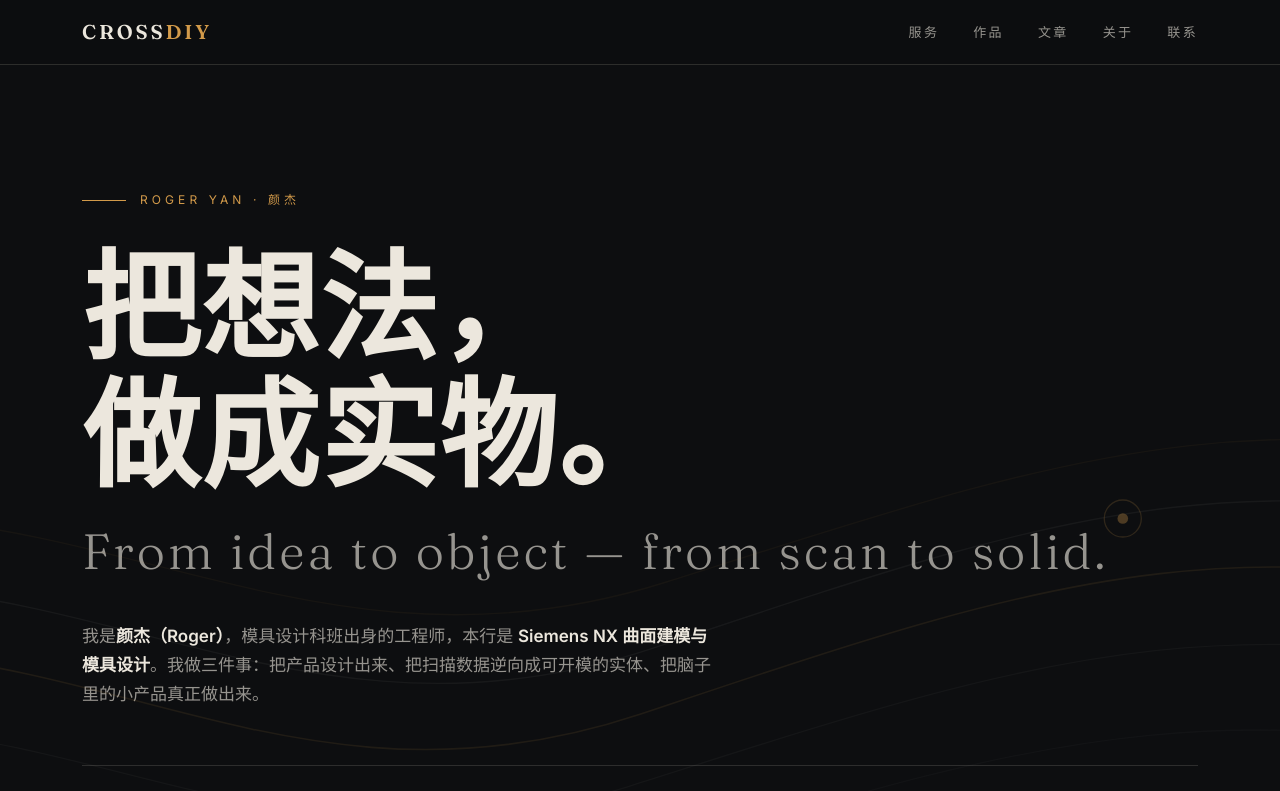
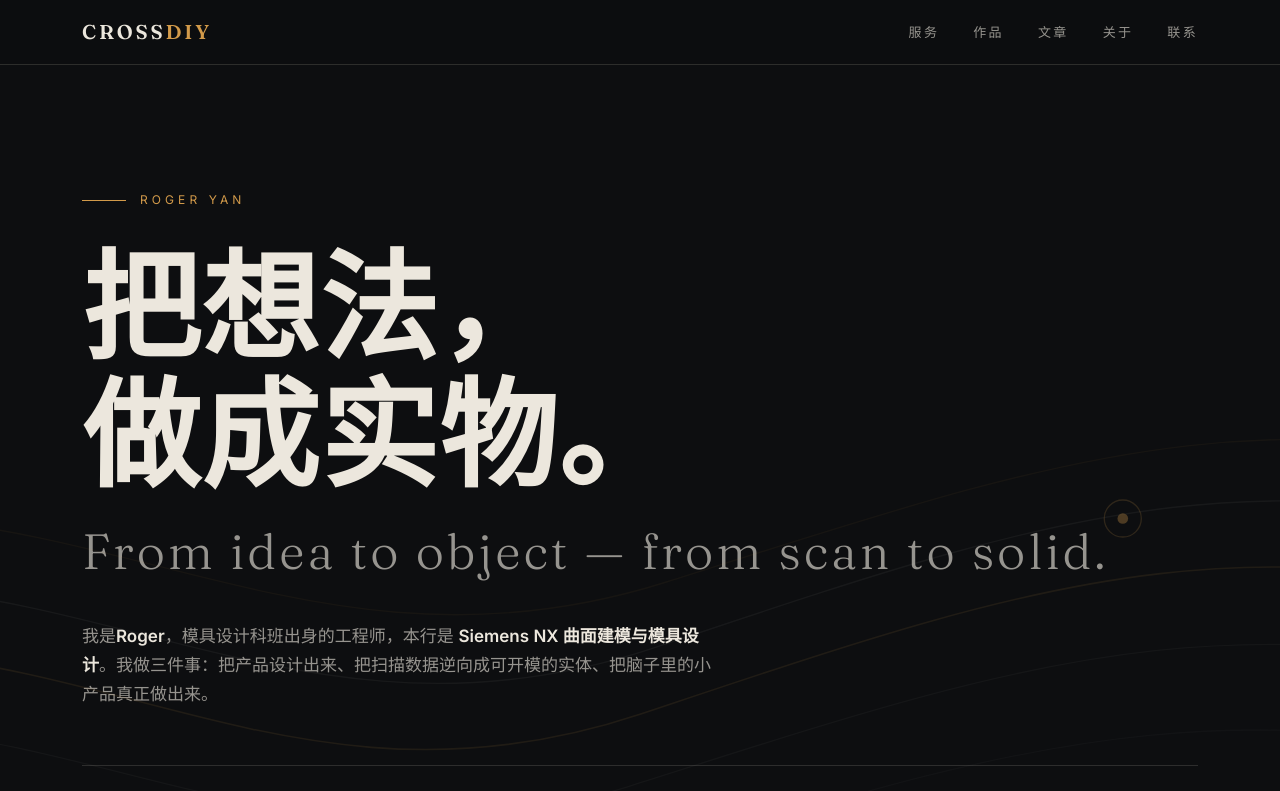
Before and after one commit to shidu110/crossdiy-site, a plain HTML site: page index.html in a window 1280 px wide. Shown: the top 791 px of the page. Drawn offline with Linux system fonts and the light colour scheme.

Commit message:
Remove real name from site

```diff
--- a/index.html
+++ b/index.html
@@ -3,8 +3,8 @@
 <head>
 <meta charset="UTF-8">
 <meta name="viewport" content="width=device-width, initial-scale=1.0">
-<title>Roger Yan 颜杰 — 模具设计 · NX 曲面 · 逆向工程 | CrossDIY</title>
-<meta name="description" content="颜杰（Roger Yan）：模具设计与 Siemens NX 曲面工程师。NX 产品与模具设计、扫描数据逆向工程、产品开发。">
+<title>Roger Yan — 模具设计 · NX 曲面 · 逆向工程 | CrossDIY</title>
+<meta name="description" content="Roger Yan：模具设计与 Siemens NX 曲面工程师。NX 产品与模具设计、扫描数据逆向工程、产品开发。">
 <link rel="preconnect" href="https://fonts.googleapis.com">
 <link rel="preconnect" href="https://fonts.gstatic.com" crossorigin>
 <link href="https://fonts.googleapis.com/css2?family=Fraunces:opsz,wght@9..144,300;9..144,500;9..144,600&family=Inter:wght@400;500;600&family=Noto+Serif+SC:wght@600;900&display=swap" rel="stylesheet">
@@ -143,11 +143,11 @@
     </svg>
   </div>
   <div class="wrap">
-    <div class="hero-kicker">Roger Yan · 颜杰</div>
+    <div class="hero-kicker">Roger Yan</div>
     <h1>把想法，<br>做成实物。
       <span class="thin">From idea to object — from scan to solid.</span>
     </h1>
-    <p class="hero-sub">我是<strong>颜杰（Roger）</strong>，模具设计科班出身的工程师，本行是 <strong>Siemens NX 曲面建模与模具设计</strong>。我做三件事：把产品设计出来、把扫描数据逆向成可开模的实体、把脑子里的小产品真正做出来。</p>
+    <p class="hero-sub">我是<strong>Roger</strong>，模具设计科班出身的工程师，本行是 <strong>Siemens NX 曲面建模与模具设计</strong>。我做三件事：把产品设计出来、把扫描数据逆向成可开模的实体、把脑子里的小产品真正做出来。</p>
     <div class="hero-meta">
       <span>所在地 <b>中国 · 远程协作</b></span>
       <span>专长 <b>NX 曲面 / 逆向工程 / 模具设计</b></span>
```
